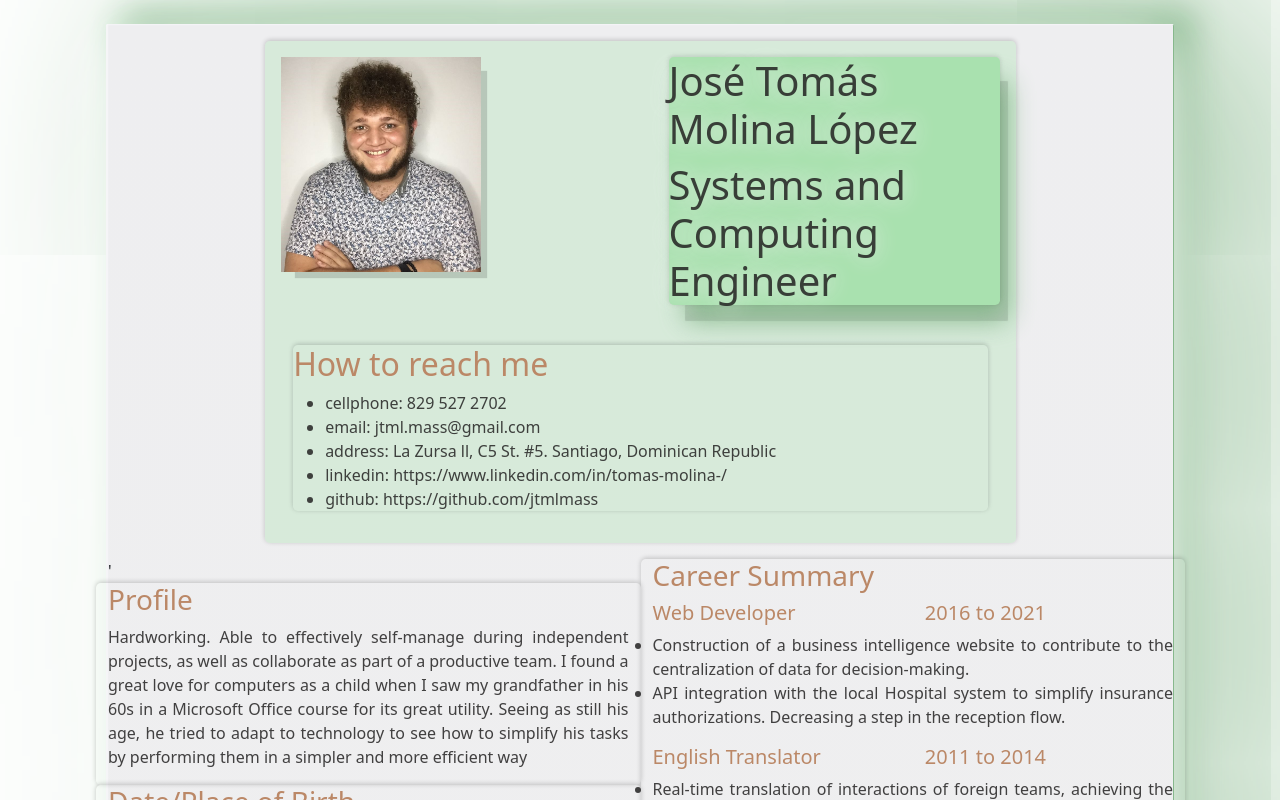
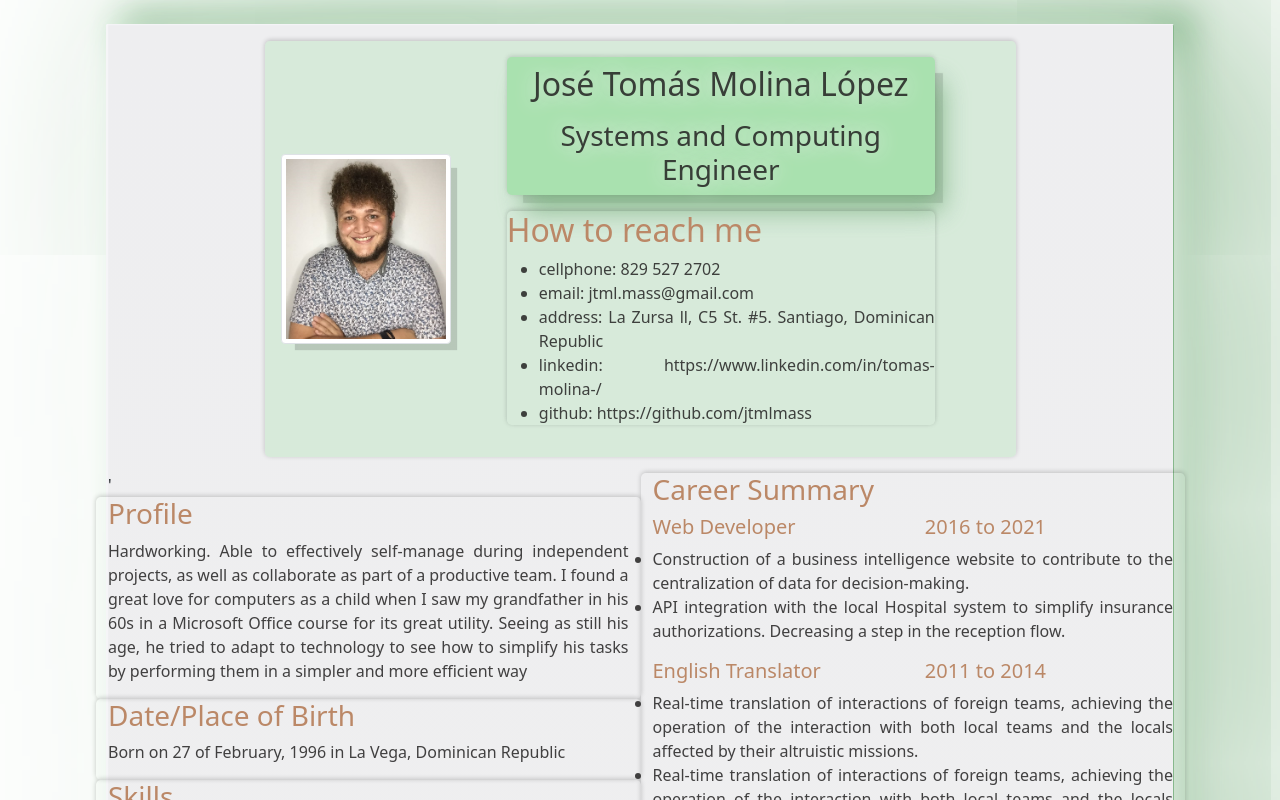
Before and after one commit to tomasjml/cv-tomas-molina, a React (Create React App) app: page / in a window 1280 px wide. Shown: the top 800 px of the page. Built offline with nearby package versions, Linux system fonts and the light colour scheme.

Commit message:
Arrange size of components inside IdentificationInfo

```diff
--- a/src/components/identification-info/IdentificationInfo.css
+++ b/src/components/identification-info/IdentificationInfo.css
@@ -4,7 +4,7 @@
   box-shadow:
       /* The top layer shadow */ 0 -1px 5px rgba(0, 0, 0, 0.15),
     /* The second layer */ 12px 20px 25px -5px var(--green-darker),
-    /* The second layer shadow */ 12px 20px 1px -4px rgba(0, 0, 0, 0.15);
+    /* The second layer shadow */ 12px 12px 1px -4px rgba(0, 0, 0, 0.15);
   /* Padding for demo purposes */
   /* padding: 1em; */
   border-color: var(--brown);
--- a/src/components/identification-info/IdentificationInfo.js
+++ b/src/components/identification-info/IdentificationInfo.js
@@ -8,20 +8,20 @@ import {
 const IdentificationInfo = ({name, dedication, yourImage}) => {
     return (
         <header className="info green-transparent">
-            <div className="row">
-                <div className="col m-3">
-                    <img src={yourImage} alt={"A picture of: " + name} width="200" height="215" className="avatar"/>
+            <div className="row align-items-center">
+                <div className="col col-3 m-3">
+                    <img src={yourImage} alt={"A picture of: " + name}  className="avatar img-fluid img-thumbnail float-end w-100"/>
                 </div>
-                <div className="col m-3">
-                    <div className="terminal">
-                        <h1>{name}</h1>
-                        <h1>{dedication}</h1>
+                <div className="col col-7 m-3">
+                    <div className="mb-3">
+                        <div className="terminal text-center">
+                            <h1 className="fs-2 p-2">{name}</h1>
+                            <h1 className="fs-3 pb-2">{dedication}</h1>
+                        </div>
                     </div>
-                </div>
-            </div>
-            <div className="row mx-auto">
-                <div className="col m-3">
-                    <ContactInfo contactData={contactData} />
+                    <div className="mt-3">
+                        <ContactInfo contactData={contactData} />
+                    </div>
                 </div>
             </div>
         </header>
--- a/src/index.css
+++ b/src/index.css
@@ -159,14 +159,12 @@ h1 {
   margin: 0.5em auto;
   color: var(--black);
   text-shadow: 0 0px 20px #eee;
-  font-size: 2em;
 }
 
 h2,
 h3,
 h4,
 h5 {
-  font-size: 1.5em;
   color: var(--brown);
 }
 
```
